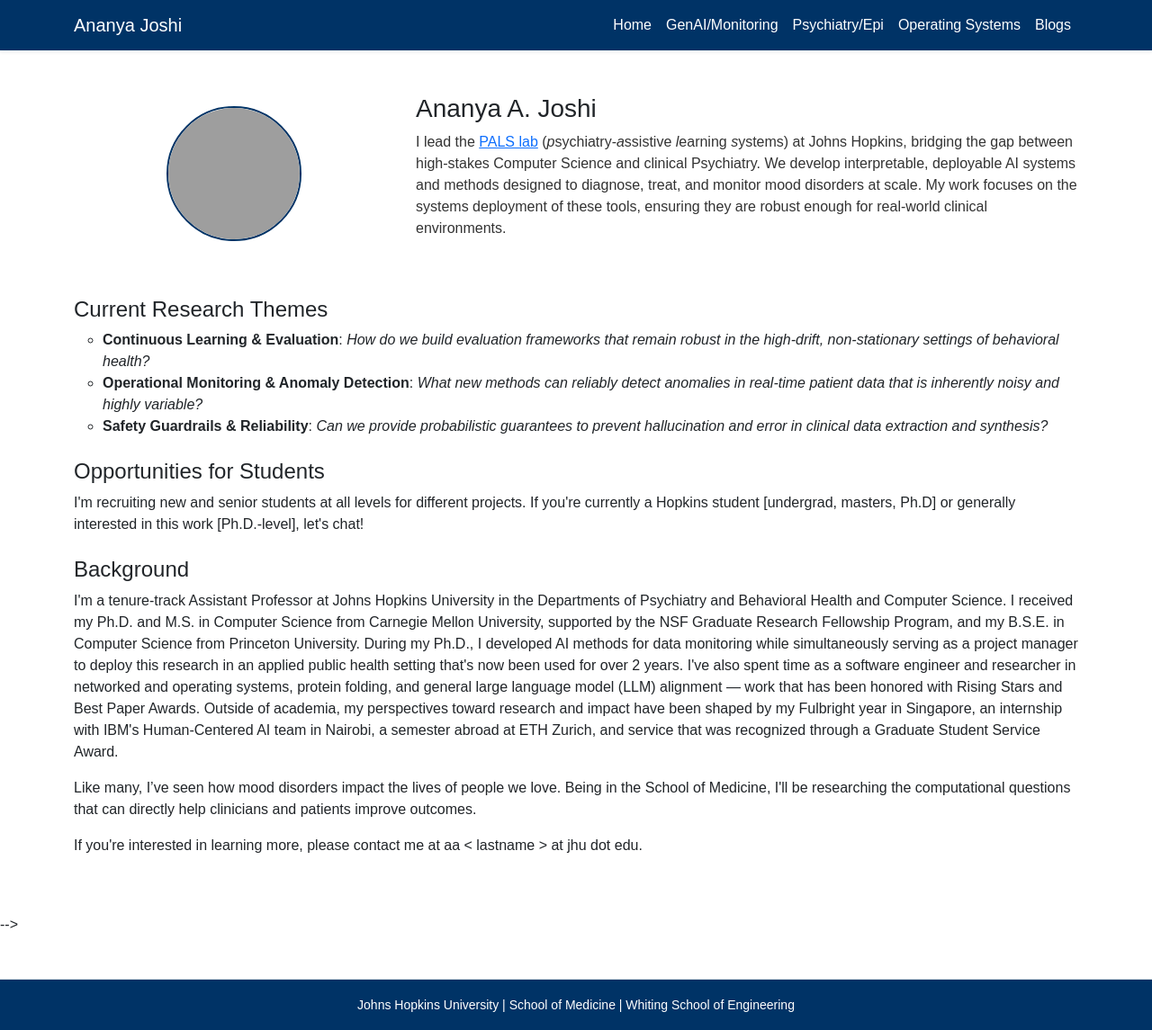
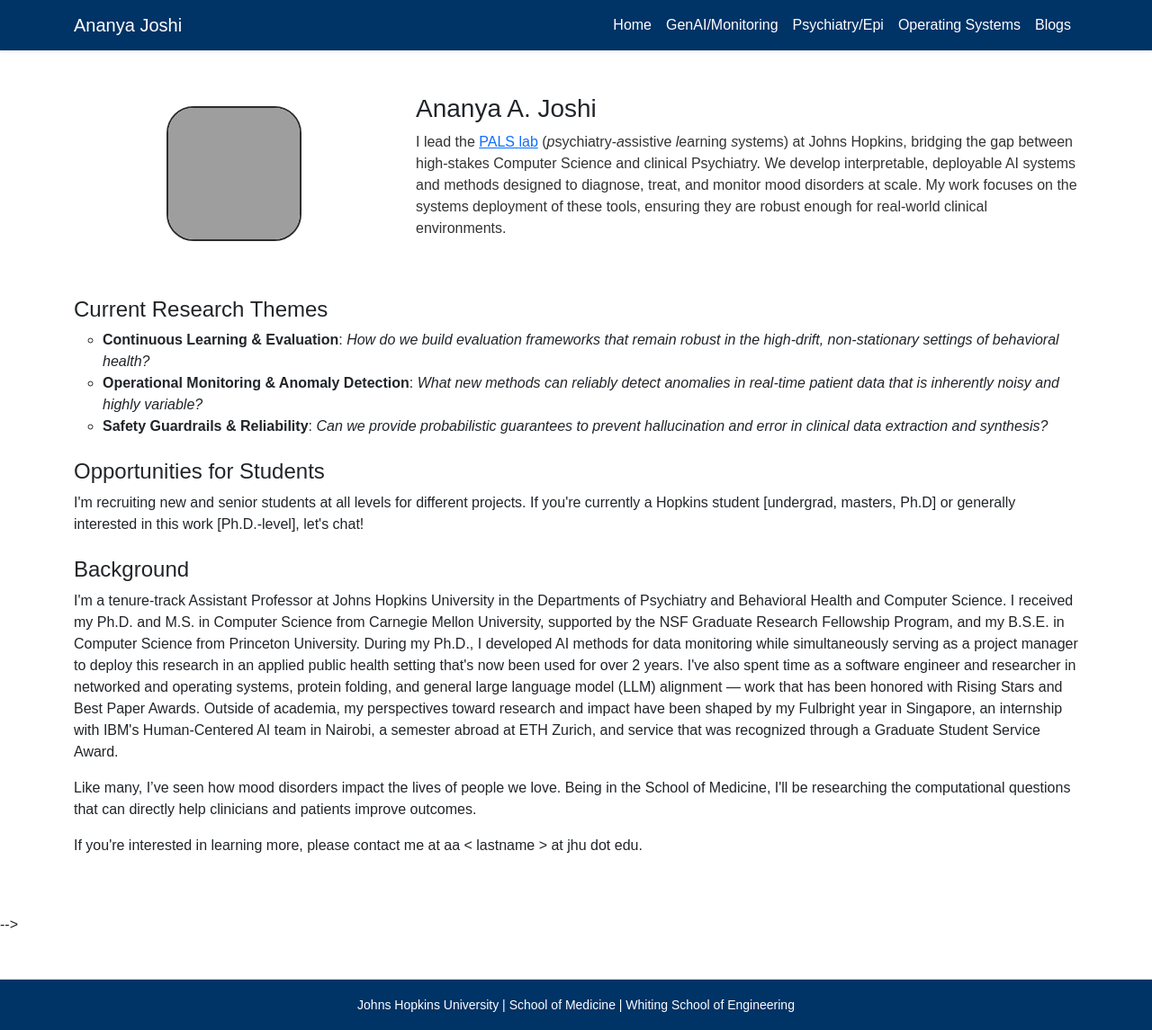
Before and after one commit to Ananya-Joshi/ananya-joshi.github.io, a Jekyll site: the page built from index.md, in a window 1280 px wide. Shown: the whole page at 90% size. Built offline with Jekyll 4.4.1, drawn with Linux system fonts in a browser that asks for light colours; grey boxes are pictures that could not be loaded.

Commit message:
Update default.html

```diff
--- a/_layouts/default.html
+++ b/_layouts/default.html
@@ -21,8 +21,9 @@
     .profile-img {
       width: 150px;
       height: 150px;
-      border-radius: 50%;
+      border-radius: 20%;
       object-fit: cover;
+	  filter: grayscale(100%);
       border: 2px solid #003366;
     }
     .intro {
```
